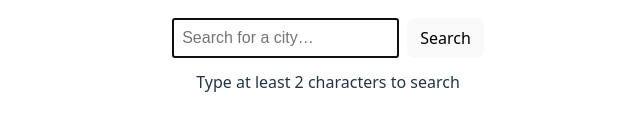
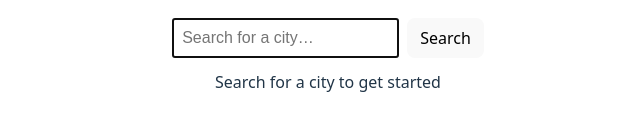
Before and after one commit to GerhardusCCollinson/ActivityForecastApplication, a React (Vite) app in the folder frontend/: page / in a window 1280 px wide. Shown: the part 406-536 px from the top of the page, without its empty margins (312-952 px from the left). Built offline with nearby package versions, Linux system fonts and the light colour scheme.

Commit message:
fix: fixed inaccurate text

```diff
--- a/frontend/src/components/CitiesResultsContainer.tsx
+++ b/frontend/src/components/CitiesResultsContainer.tsx
@@ -11,7 +11,7 @@ export function CitiesResultsContainer(props: {
   const { query, hasSearched, loading, error, results, onSelectCity } = props
 
   if (!hasSearched) {
-    return <div>Type at least 2 characters to search</div>
+    return <div>Search for a city to get started</div>
   }
   if (loading) {
     return <div>Searching “{query}”…</div>
```
